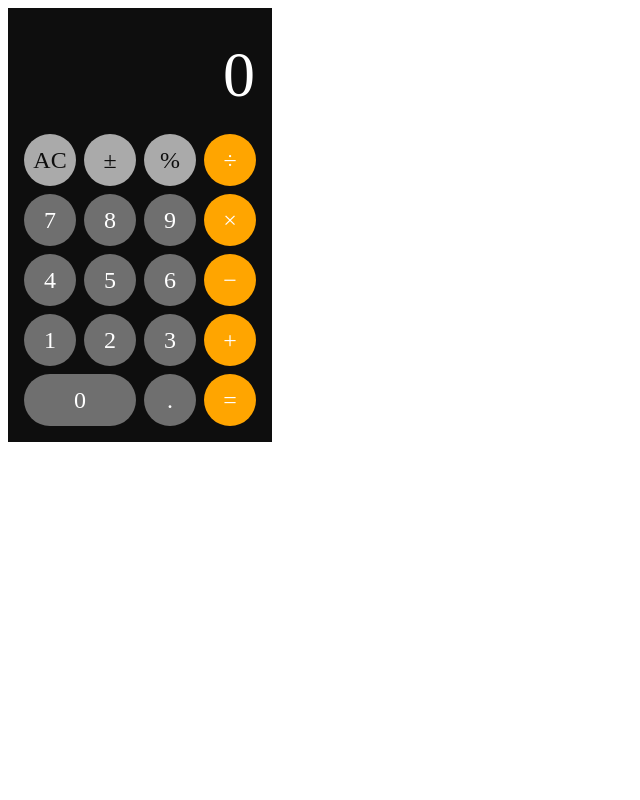
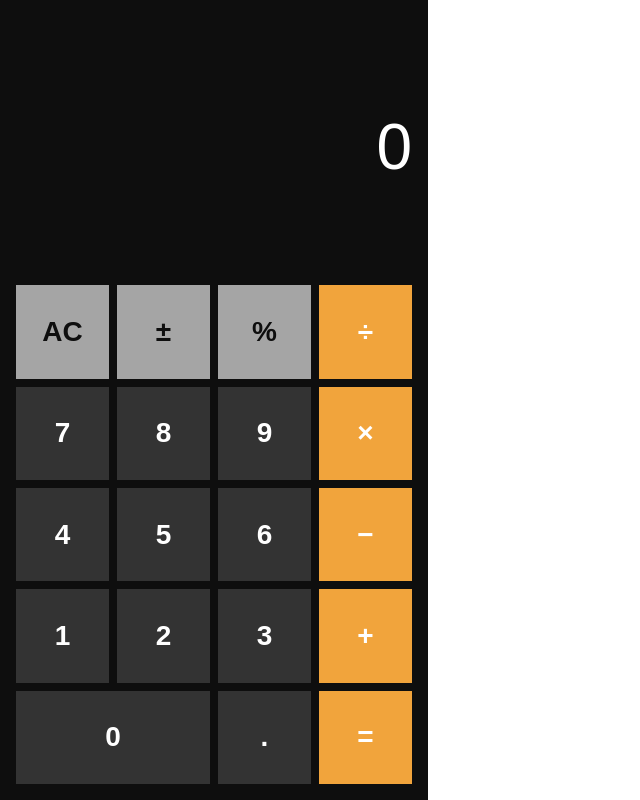
Before and after one commit to BolasLien/calculator, a plain HTML site: page index.html in a window 1280 px wide. Shown: the whole page, without its empty margins (0-640 px from the left). Drawn offline with Linux system fonts and the light colour scheme.

Commit message:
[mod] 樣式調整

```diff
--- a/index.html
+++ b/index.html
@@ -6,25 +6,38 @@
     <meta name="viewport" content="width=device-width, initial-scale=1.0" />
     <title>calculator</title>
     <style>
+      * {
+          margin: 0;
+          padding: 0;
+          list-style: none;
+          font-family: 'Noto Sans TC', 'Microsoft JhengHei', sans-serif;
+          overflow: hidden;
+      }
+
       .calculator{
-        /* border: 1px solid #333; */
         padding: .5rem;
         background-color: #0e0e0e;
         color: white;
+        height: 100vh;
+        width: 100vw;
+
+        /* web看的時候用iphone 12 Pro Max */
+        max-height: 926px;
+        max-width: 428px;
+
       }
       .result{
         text-align: right;
         font-size: 4rem;
-        height: 100px;
+        height: 28%;
+        word-break: break-all;
       }
       .btn{
-        width: 50px;
-        height: 50px;
+        width: 24%;
+        height: 10%;
         text-align: center;
-        font-size: 1.5rem;
-        /* border: solid 1px #333; */
-        border-radius: 2rem;
-
+        font-size: 1.75rem;
+        font-weight: bold;
       }
 
       .btn:hover{
@@ -32,15 +45,15 @@
       }
 
       .operator{
-        background-color: orange;
+        background-color: #f1a43c;
       }
 
       .number{
-        background-color: #6f6f6f;
+        background-color: #333333;
       }
 
       .func{
-        background-color: #aaa;
+        background-color: #a5a5a5;
         color: #0e0e0e;
       }
     </style>
```
